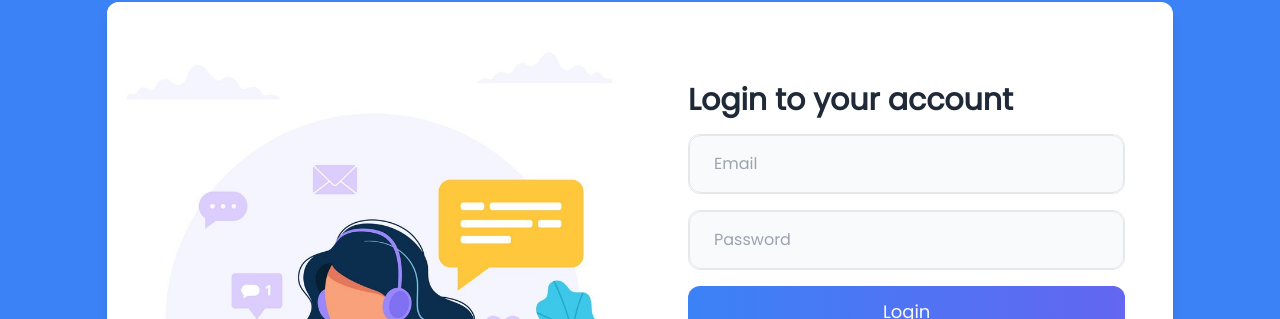
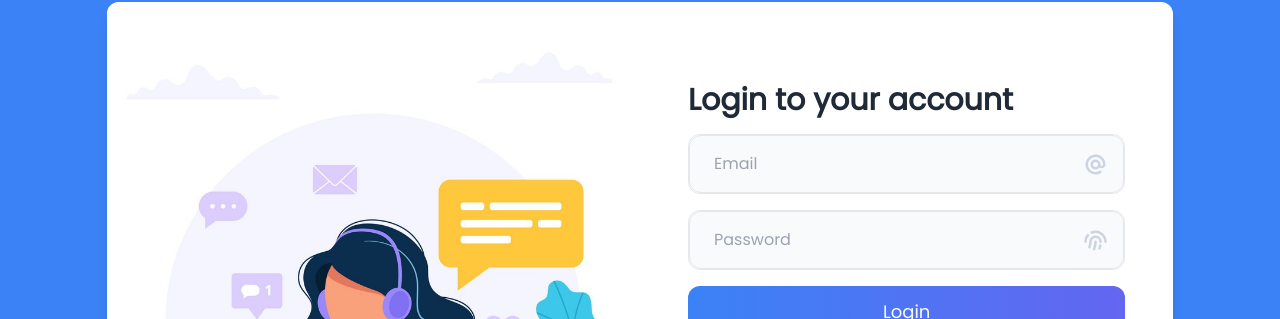
Before and after one commit to K-Aayush/login-registration-authentication, a Next.js app: page /login in a window 1280 px wide. Shown: the part 78-397 px from the top of the page. Built offline with nearby package versions, Linux system fonts and the light colour scheme.

Commit message:
icons in login page

```diff
--- a/package.json
+++ b/package.json
@@ -19,6 +19,7 @@
     "postcss": "8.4.27",
     "react": "18.2.0",
     "react-dom": "18.2.0",
+    "react-icons": "^4.10.1",
     "tailwindcss": "3.3.3",
     "typescript": "5.1.6"
   }
--- /dev/null
+++ b/src/app/login/page.module.css
@@ -0,0 +1,12 @@
+.input_text + *{
+    color: #CBD5E1;
+}
+
+.input_text:focus + *{
+    color: #6366f1;
+}
+
+.input_text:not([type=email]) ~ span:hover *{
+    color: #6366f1;
+    cursor: pointer;
+}
--- a/src/app/login/page.tsx
+++ b/src/app/login/page.tsx
@@ -1,12 +1,20 @@
+'use client'
+
 import type { Metadata } from 'next'
+import style from './page.module.css'
 import Image from 'next/image'
 import Link from 'next/link'
+import { HiAtSymbol, HiFingerPrint } from "react-icons/hi";
+import { useState } from 'react';
 
 export const metadata: Metadata = {
     title: 'Login Page',
 }
 
 const Login = () => {
+
+    const [show, setShow] = useState(false);
+
     return (
         <div className='min-h-screen bg-blue-500'>
             <div className='container mx-auto md:py-30 lg:py-20 py-20 md:transition-all lg:transition-all'>
@@ -29,22 +37,27 @@ const Login = () => {
 
                         <form action="#" className='mt-4'>
                             <div className='flex flex-col gap-2 md:gap-2 lg:gap-4'>
-                                <div className='border rounded-xl relative'>
+                                <div className='flex border rounded-xl relative'>
                                     <input
-                                        className='w-full py-4 px-6 border rounded-xl bg-slate-50 focus:outline-none focus:border-none'
+                                        className={`${style.input_text} w-full py-4 px-6 border rounded-xl bg-slate-50 focus:outline-none focus:border-none`}
                                         type="email"
                                         name='email'
                                         placeholder='Email'
                                     />
+                                    <span className='icon absolute h-full right-0 top-0 flex items-center px-4'>
+                                        <HiAtSymbol size={25} />
+                                    </span>
                                 </div>
                                 <div className='border rounded-xl relative mb-4'>
                                     <input
-                                        className='w-full py-4 px-6 border rounded-xl bg-slate-50 focus:outline-none focus:border-none'
-                                        type="password"
+                                        className={`${style.input_text} w-full py-4 px-6 border rounded-xl bg-slate-50 focus:outline-none focus:border-none`}
+                                        type={`${show ? "text" : "password"}`}
                                         name='password'
                                         placeholder='Password'
                                     />
-
+                                    <span className='absolute h-full right-0 top-0 flex items-center px-4'  onClick={() => setShow(!show)}>
+                                        <HiFingerPrint size={25} />
+                                    </span>
                                 </div>
                             </div>
 
@@ -82,87 +95,6 @@ const Login = () => {
                 </div>
             </div>
         </div>
-        // <div className='flex min-h-screen bg-blue-400'>
-        //     <div className='lg:m-auto md:my-5 bg-slate-50 rounded-md w-3/5 h-4/5 grid lg:grid-cols-2'>
-
-        //         {/* image div */}
-        //         <div className='relative w-full'>
-        //             <div className='aspect-square'>
-        //             <Image
-        //                 className='object-cover'
-        //                 src='/women-headset.jpg'
-        //                 alt=''
-        //                 layout='fill'
-        //             />
-        //             </div>
-        //             <div className='absolute mx-2 w-full text-start top-3 z-50'>
-        //                 <strong className='text-gradient-to-r from-blue-500 to text-indigo-500 font-bold lg:text-xl'>Welcome to Login Page.</strong>
-        //             </div>
-        //         </div>
-
-        //         {/* form div */}
-        //          <div className='flex flex-col justify-evenly'>
-        //             <div className='text-center lg:py-10 md:py-5 py-2'>
-        //                 <section className='lg:w-10/12 md:w-10/12 w-11/12 mx-auto flex flex-col gap-10'>
-        // <div>
-        //     <h1 className='text-gray-800 text-md lg:text-xl lg:font-extrabold'>Login to your account</h1>
-        // </div>
-
-        //                     <form action="#" className='flex flex-col gap-5'>
-        //                         <div className='flex border rounded-xl relative'>
-        // <input
-        //     className='w-full py-4 px-6 border rounded-xl bg-slate-50 focus:outline-none focus:border-none'
-        //     type="email"
-        //     name='email'
-        //     placeholder='Email'
-        // />
-        //                         </div>
-
-        //                         <div className='flex border rounded-xl relative'>
-        //                             <input
-        //                                 className='w-full py-4 px-6 border rounded-xl bg-slate-50 focus:outline-none focus:border-none'
-        //                                 type="password"
-        //                                 name='password'
-        //                                 placeholder='Password'
-        //                             />
-        //                         </div>
-
-        //                         <div className=''>
-        // <button
-        //     className='w-full bg-gradient-to-r from-blue-500 to bg-indigo-500 py-3 text-gray-50 text-lg rounded-xl hover:bg-gradient-to-r hover:from-gray-50 hover:to-bg-gray-100 hover:bg-gray-100 hover:text-gray-700 hover:border hover:border-slate-500'
-        //     type='submit'
-        // >
-        //     Login
-        // </button>
-        //                         </div>
-        //                         <div>
-        // <button
-        // className='w-full flex justify-center py-3 gap-2 border hover:bg-gray-200 rounded-xl'
-        // type='button'
-        // >
-        //     Sign In With Google <Image src='/googlelogo.png' alt='' width={24} height={24}/>
-        // </button>
-        //                         </div>
-        //                         <div>
-        //                             <button
-        //                             className='w-full flex justify-center py-3 gap-2 border hover:bg-gray-200 rounded-xl'
-        //                             type='button'
-        //                             >
-        //                                 Signin With Github <Image src='/githublogo.png' alt='' width={24} height={24}/>
-        //                             </button>
-        //                         </div>
-
-        //                         <p className='text-center text-gray-400'>
-        //                             Don`t have an account?
-        //                             <Link className='text-indigo-700' href={'/register'}> Sign Up</Link>
-        //                         </p>
-
-        //                     </form>
-        //                 </section>
-        //             </div>
-        //         </div>
-        //     </div>
-        // </div>
     )
 }
 
```
Also changed, not shown: 1 other file (tests, documents, lock files or other folders).
